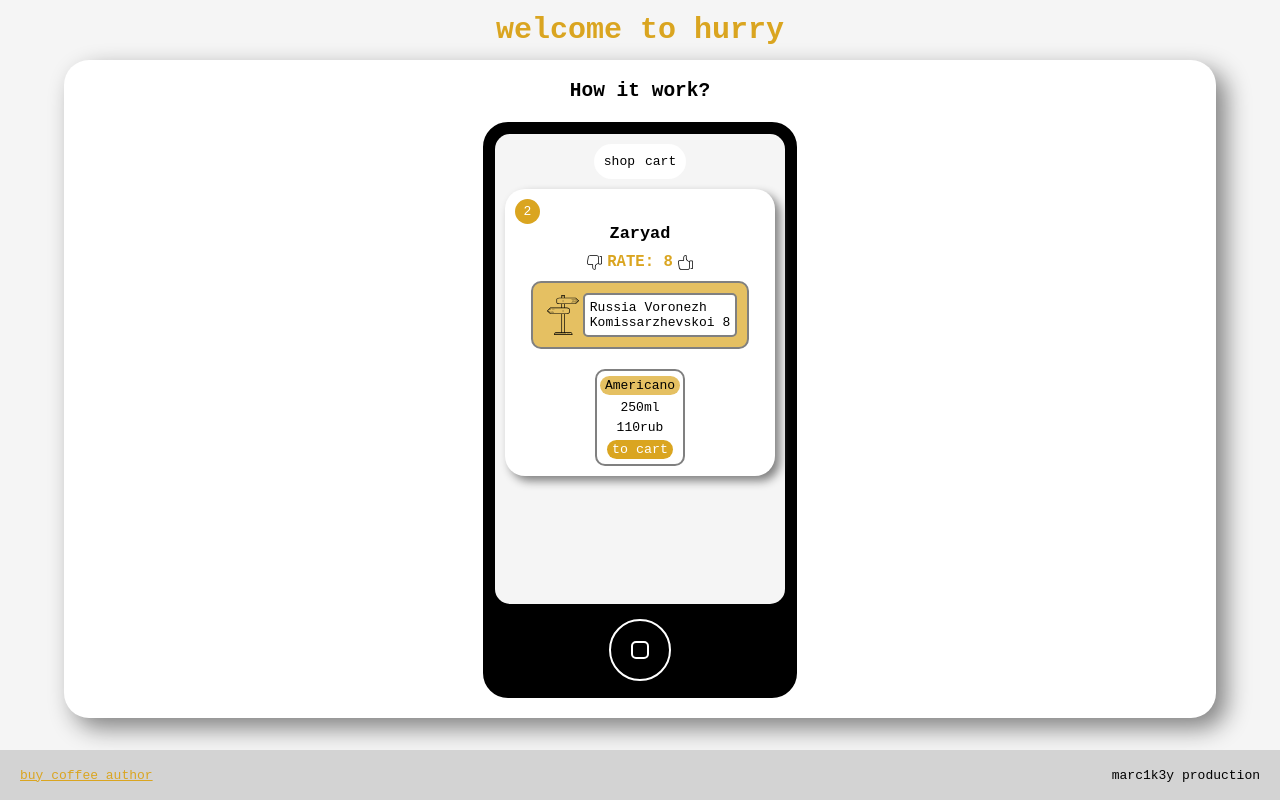
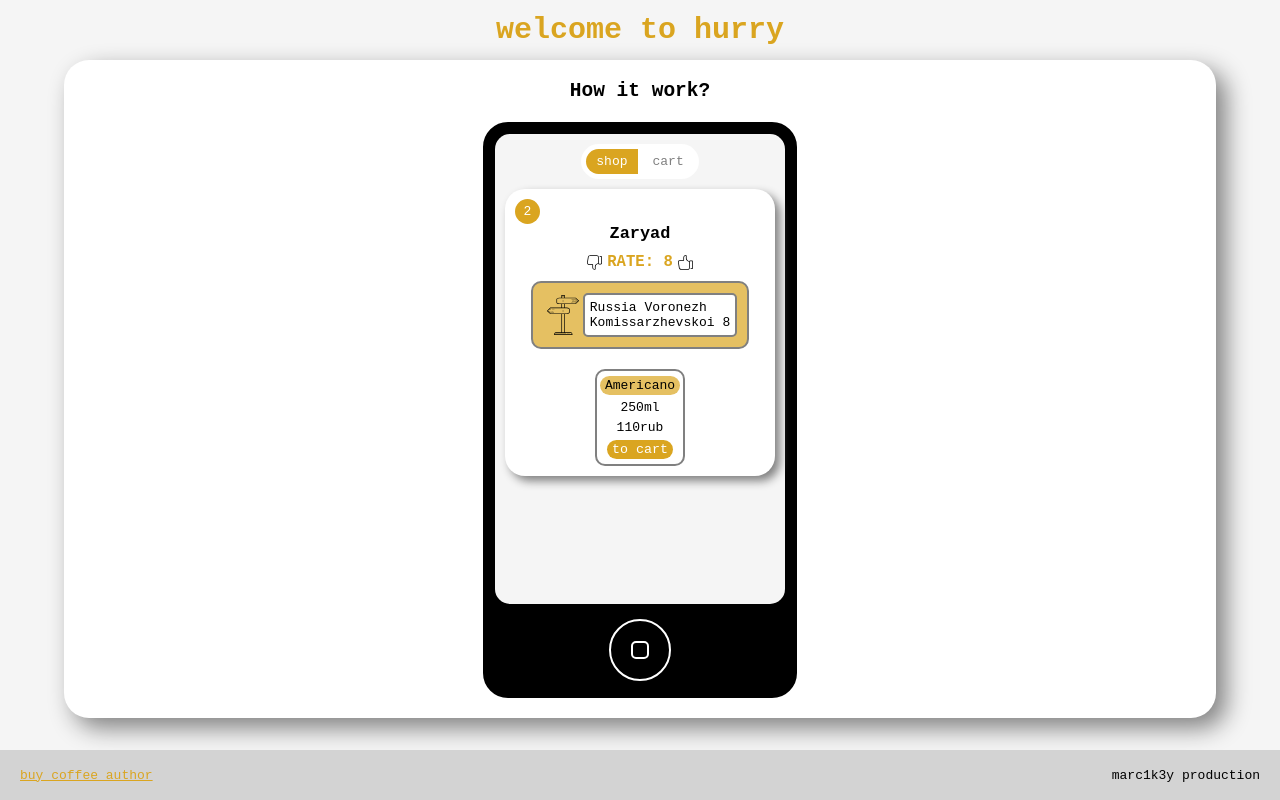
Before and after one commit to marc1k3y/hurry-network, a React (Create React App) app: page /#/shopPage/1 in a window 1280 px wide. Shown: the top 800 px of the page. Built offline with nearby package versions, Linux system fonts and the light colour scheme.

Commit message:
craft layout

```diff
--- /dev/null
+++ b/src/components/howWork/shopPage/cart/index.jsx
@@ -0,0 +1,17 @@
+import cn from "./style.module.css"
+
+export const Cart = ({ visible }) => {
+  return (
+    <div className={cn.cartWrapper} style={{ display: visible ? "flex" : "none" }}>
+      <div className={cn.title}>Cart</div>
+      <div className={cn.clear}>clear</div>
+      <div className={cn.posList}></div>
+      <div className={cn.total}>Total:</div>
+      <div className={cn.time}>
+        Pick up at:
+        <input type="time" />
+      </div>
+      <button>Order</button>
+    </div>
+  )
+}
--- /dev/null
+++ b/src/components/howWork/shopPage/cart/style.module.css
@@ -0,0 +1,39 @@
+.cartWrapper {
+  display: flex;
+  flex-direction: column;
+  align-items: center;
+  background-color: white;
+  border-radius: 20px;
+  box-shadow: 5px 5px 10px gray;
+  max-width: 400px;
+  min-width: 250px;
+}
+
+.title {
+  margin-top: 20px;
+  font-weight: bold;
+  font-size: 1.2rem;
+  margin-bottom: 10px;
+}
+
+.clear {
+  color: gray;
+  margin-bottom: 10px;
+}
+
+.total {
+  margin-bottom: 10px;
+}
+
+.time {
+  margin-bottom: 20px;
+}
+
+.cartWrapper>button {
+  margin-bottom: 20px;
+  padding: 10px 15px;
+  background-color: #24a0ed;
+  color: white;
+  border-radius: 25px;
+  border: none;
+}
--- a/src/components/howWork/shopPage/index.jsx
+++ b/src/components/howWork/shopPage/index.jsx
@@ -1,73 +1,28 @@
 import cn from "./style.module.css"
-import { useLocation } from "react-router-dom"
-import like from "../../../assets/like.svg"
-import dislike from "../../../assets/dislike.svg"
-import address from "../../../assets/address.svg"
+import { Shop } from "./shop"
+import { Cart } from "./cart"
+import { useState } from "react"
 
 export const ShopPage = () => {
-
-  const { pathname } = useLocation()
-  const cafeId = parseInt(pathname.split("/")[2])
-
-  const cafes = [
-    {
-      id: 2, title: "Super Bean", rating: 10, addr: { country: "Russia ", city: "Voronezh", street: "Kosmonavtov ", build: "17b" },
-      menu: [
-        { id: 1, title: "Americano", option: "250ml", price: "100rub" },
-        { id: 1, title: "Cappucino", option: "250ml", price: "120rub" },
-        { id: 1, title: "Mocha", option: "350ml", price: "170rub" }]
-    },
-    {
-      id: 4, title: "Pikale", rating: 9, addr: { country: "Canada ", city: "Ottawa", street: "Portage Avenue ", build: "7" },
-      menu: [{ id: 1, title: "Americano", option: "350ml", price: "12$" }]
-    },
-    {
-      id: 1, title: "Zaryad", rating: 8, addr: { country: "Russia ", city: "Voronezh", street: "Komissarzhevskoi ", build: "8" },
-      menu: [{ id: 1, title: "Americano", option: "250ml", price: "110rub" }]
-    },
-    {
-      id: 3, title: "Starbins", rating: 7, addr: { country: "America ", city: "New York", street: "Park Avenue ", build: "1" },
-      menu: [{ id: 1, title: "Americano", option: "350ml", price: "16$" }]
-    }
-  ]
-
+  const [display, setDisplay] = useState(true)
   return (
     <div className={cn.shopPageWrapper}>
       <div className={cn.switch}>
-        <div>shop</div>
-        <div>cart</div>
+        <div
+          className={cn.shopSwitch}
+          onClick={() => setDisplay(true)}
+          style={{ backgroundColor: display ? "goldenrod" : "white", color: display ? "white" : "gray" }}>
+          shop
+        </div>
+        <div
+          className={cn.cartSwitch}
+          onClick={() => setDisplay(false)}
+          style={{ backgroundColor: !display ? "goldenrod" : "white", color: !display ? "white" : "gray" }}>
+          cart
+        </div>
       </div>
-      {cafes.map(cafe =>
-        cafeId === cafe.id &&
-        <div key={cafe.title} className={cn.cafeCard}>
-          <div className={cn.votes}>2</div>
-          <div className={cn.title}>{cafe.title}</div>
-          <div className={cn.rateControl}>
-            <img src={dislike} alt=":(" />
-            RATE: {cafe.rating}
-            <img src={like} alt=":)" />
-          </div>
-          <div className={cn.addr}>
-            <img src={address} alt="addr" />
-            <div>
-              {cafe.addr.country}
-              {cafe.addr.city}
-              <br />
-              {cafe.addr.street}
-              {cafe.addr.build}
-            </div>
-          </div>
-          <div className={cn.menu}>
-            {cafe.menu.map(pos =>
-              <div key={pos.id} className={cn.posCard}>
-                <div className={cn.posTitle}>{pos.title}</div>
-                <div>{pos.option}</div>
-                <div>{pos.price}</div>
-                <button>to cart</button>
-              </div>
-            )}
-          </div>
-        </div>)}
+      <Shop visible={display} />
+      <Cart visible={!display} />
     </div>
   )
 }
--- /dev/null
+++ b/src/components/howWork/shopPage/shop/index.jsx
@@ -0,0 +1,72 @@
+import cn from "./style.module.css"
+import { useLocation } from "react-router-dom"
+import like from "../../../../assets/like.svg"
+import dislike from "../../../../assets/dislike.svg"
+import address from "../../../../assets/address.svg"
+
+export const Shop = ({ visible }) => {
+
+  const { pathname } = useLocation()
+  const cafeId = parseInt(pathname.split("/")[2])
+
+  const cafes = [
+    {
+      id: 2, title: "Super Bean", rating: 10, addr: { country: "Russia ", city: "Voronezh", street: "Kosmonavtov ", build: "17b" },
+      menu: [
+        { id: 1, title: "Americano", option: "250ml", price: "100rub" },
+        { id: 2, title: "Cappucino", option: "250ml", price: "120rub" },
+        { id: 3, title: "Mocha", option: "350ml", price: "170rub" },
+        { id: 4, title: "Latte", option: "350ml", price: "160rub" },
+        { id: 1, title: "Americano", option: "250ml", price: "100rub" },
+        { id: 2, title: "Cappucino", option: "250ml", price: "120rub" },
+        { id: 3, title: "Mocha", option: "350ml", price: "170rub" },
+        { id: 4, title: "Latte", option: "350ml", price: "160rub" }]
+    },
+    {
+      id: 4, title: "Pikale", rating: 9, addr: { country: "Canada ", city: "Ottawa", street: "Portage Avenue ", build: "7" },
+      menu: [{ id: 1, title: "Americano", option: "350ml", price: "12$" }]
+    },
+    {
+      id: 1, title: "Zaryad", rating: 8, addr: { country: "Russia ", city: "Voronezh", street: "Komissarzhevskoi ", build: "8" },
+      menu: [{ id: 1, title: "Americano", option: "250ml", price: "110rub" }]
+    },
+    {
+      id: 3, title: "Starbins", rating: 7, addr: { country: "America ", city: "New York", street: "Park Avenue ", build: "1" },
+      menu: [{ id: 1, title: "Americano", option: "350ml", price: "16$" }]
+    }
+  ]
+
+  return (
+    cafes.map(cafe =>
+      cafeId === cafe.id &&
+      <div key={cafe.title} className={cn.shopWrapper} style={{ display: visible ? "flex" : "none" }}>
+        <div className={cn.votes}>2</div>
+        <div className={cn.title}>{cafe.title}</div>
+        <div className={cn.rateControl}>
+          <img src={dislike} alt=":(" />
+          RATE: {cafe.rating}
+          <img src={like} alt=":)" />
+        </div>
+        <div className={cn.addr}>
+          <img src={address} alt="addr" />
+          <div>
+            {cafe.addr.country}
+            {cafe.addr.city}
+            <br />
+            {cafe.addr.street}
+            {cafe.addr.build}
+          </div>
+        </div>
+        <div className={cn.menu}>
+          {cafe.menu.map(pos =>
+            <div key={pos.id} className={cn.posCard}>
+              <div className={cn.posTitle}>{pos.title}</div>
+              <div>{pos.option}</div>
+              <div>{pos.price}</div>
+              <button>to cart</button>
+            </div>
+          )}
+        </div>
+      </div>)
+  )
+}
--- /dev/null
+++ b/src/components/howWork/shopPage/shop/style.module.css
@@ -0,0 +1,108 @@
+.shopWrapper {
+  display: flex;
+  flex-direction: column;
+  background-color: white;
+  box-shadow: 5px 5px 10px gray;
+  padding: 10px;
+  border-radius: 20px;
+  max-width: 400px;
+  min-width: 250px;
+}
+
+.votes {
+  display: flex;
+  justify-content: center;
+  align-items: center;
+  background-color: goldenrod;
+  margin-right: auto;
+  border-radius: 50%;
+  width: 25px;
+  height: 25px;
+  color: white;
+}
+
+.title {
+  text-align: center;
+  font-weight: bold;
+  font-size: 1.3rem;
+  margin-bottom: 10px;
+}
+
+.rateControl {
+  font-size: 1.2rem;
+  color: goldenrod;
+  font-weight: bold;
+  display: flex;
+  align-items: center;
+  gap: 5px;
+  margin-left: auto;
+  margin-right: auto;
+  margin-bottom: 10px;
+}
+
+.rateControl img {
+  width: 15px;
+}
+
+.addr {
+  display: flex;
+  align-items: center;
+  margin-left: auto;
+  margin-right: auto;
+  padding: 10px;
+  border-radius: 10px;
+  background-color: rgba(218, 165, 32, 0.7);
+  border: 2px solid gray;
+  margin-bottom: 20px;
+}
+
+.addr img {
+  width: 40px;
+}
+
+.addr>div {
+  background-color: white;
+  border-radius: 5px;
+  padding: 5px;
+  border: 2px solid gray;
+}
+
+.menu {
+  display: flex;
+  flex-wrap: wrap;
+  justify-content: center;
+  gap: 5px;
+  overflow-y: scroll;
+  max-height: 210px;
+}
+
+.menu::-webkit-scrollbar {
+  display: none;
+}
+
+.posCard {
+  display: flex;
+  flex-direction: column;
+  align-items: center;
+  padding: 5px;
+  gap: 5px;
+  border: 2px solid gray;
+  border-radius: 10px;
+  width: 90px;
+}
+
+.posTitle {
+  background-color: rgba(218, 165, 32, 0.7);
+  padding: 2px 5px;
+  border-radius: 10px;
+}
+
+.posCard>button {
+  margin-top: auto;
+  background-color: goldenrod;
+  border: none;
+  padding: 2px 5px;
+  border-radius: 10px;
+  color: white;
+  cursor: pointer;
+}
--- a/src/components/howWork/shopPage/style.module.css
+++ b/src/components/howWork/shopPage/style.module.css
@@ -7,110 +7,23 @@
   display: flex;
   margin-left: auto;
   margin-right: auto;
-  gap: 10px;
+  gap: 5px;
   margin-bottom: 10px;
   background-color: white;
-  padding: 10px;
+  padding: 5px;
   border-radius: 20px;
 }
 
-.cafeCard {
-  display: flex;
-  flex-direction: column;
-  background-color: white;
-  box-shadow: 5px 5px 10px gray;
-  padding: 10px;
-  border-radius: 20px;
+.shopSwitch, .cartSwitch {
+  padding: 5px 10px;
 }
 
-.votes {
-  display: flex;
-  justify-content: center;
-  align-items: center;
-  background-color: goldenrod;
-  margin-right: auto;
-  border-radius: 50%;
-  width: 25px;
-  height: 25px;
-  color: white;
+.shopSwitch {
+  border-top-left-radius: 15px;
+  border-bottom-left-radius: 15px;
 }
 
-.title {
-  text-align: center;
-  font-weight: bold;
-  font-size: 1.3rem;
-  margin-bottom: 10px;
+.cartSwitch {
+  border-top-right-radius: 15px;
+  border-bottom-right-radius: 15px;
 }
-
-.rateControl {
-  font-size: 1.2rem;
-  color: goldenrod;
-  font-weight: bold;
-  display: flex;
-  align-items: center;
-  gap: 5px;
-  margin-left: auto;
-  margin-right: auto;
-  margin-bottom: 10px;
-}
-
-.rateControl img {
-  width: 15px;
-}
-
-.addr {
-  display: flex;
-  align-items: center;
-  margin-left: auto;
-  margin-right: auto;
-  padding: 10px;
-  border-radius: 10px;
-  background-color: rgba(218, 165, 32, 0.7);
-  border: 2px solid gray;
-  margin-bottom: 20px;
-}
-
-.addr img {
-  width: 40px;
-}
-
-.addr>div {
-  background-color: white;
-  border-radius: 5px;
-  padding: 5px;
-  border: 2px solid gray;
-}
-
-.menu {
-  display: flex;
-  flex-wrap: wrap;
-  justify-content: center;
-  gap: 5px;
-}
-
-.posCard {
-  display: flex;
-  flex-direction: column;
-  align-items: center;
-  padding: 5px;
-  gap: 5px;
-  border: 2px solid gray;
-  border-radius: 10px;
-  width: 90px;
-}
-
-.posTitle {
-  background-color: rgba(218, 165, 32, 0.7);
-  padding: 2px 5px;
-  border-radius: 10px;
-}
-
-.posCard>button {
-  margin-top: auto;
-  background-color: goldenrod;
-  border: none;
-  padding: 2px 5px;
-  border-radius: 10px;
-  color: white;
-  cursor: pointer;
-}
```
